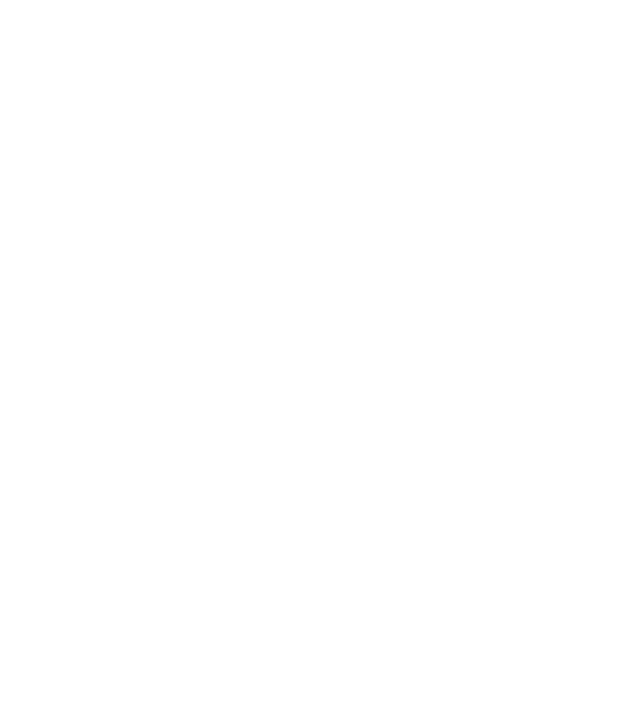
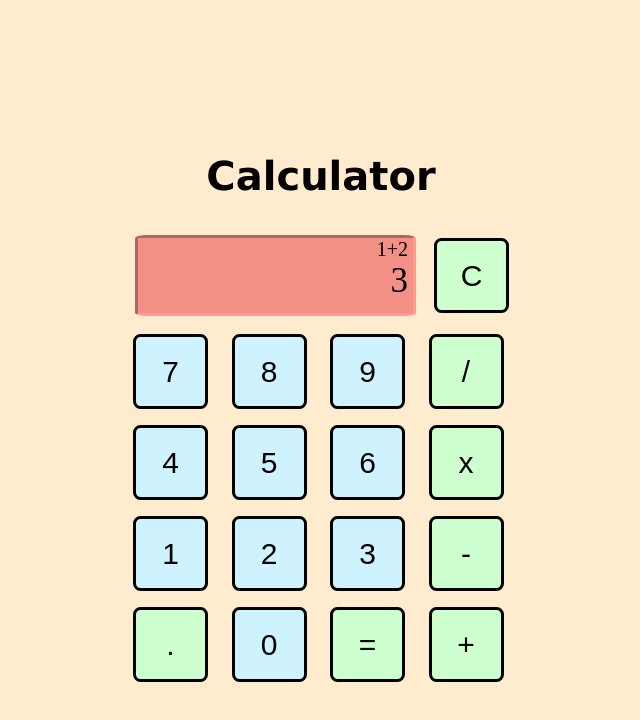
Before and after one commit to MatasMartin/calculator2, a plain HTML site: page index.html in a window 1280 px wide. Shown: the whole page, without its empty margins (327-967 px from the left). Drawn offline with Linux system fonts and the light colour scheme.

Commit message:
create front-end component of calculator (html, css)

```diff
--- a/index.html
+++ b/index.html
@@ -2,10 +2,45 @@
 <html lang="en">
     <head>
         <meta charset="UTF-8">
+        <link rel="stylesheet" href="styles.css">
+        <script src="main.js"></script>
         <meta name="viewport" content="width=device-width, initial-scale=1.0">
         <title>Calculator</title>
     </head>
     <body>
-
+        <h1>Calculator</h1>
+        <div class="calculator">
+            <div class="firstRow">
+                <div class="screen">
+                    <div class="previous">1+2</div>
+                    <div class="current">3</div>
+                </div>
+                <button class="clear">C</button>
+            </div>
+            <div class="rows">
+                <button class="numbers">7</button>
+                <button class="numbers">8</button>
+                <button class="numbers">9</button>
+                <button class="operators">/</button>
+            </div>
+            <div class="rows">
+                <button class="numbers">4</button>
+                <button class="numbers">5</button>
+                <button class="numbers">6</button>
+                <button class="operators">x</button>
+            </div>
+            <div class="rows">
+                <button class="numbers">1</button>
+                <button class="numbers">2</button>
+                <button class="numbers">3</button>
+                <button class="operators">-</button>
+            </div>
+            <div class="rows">
+                <button class="decimal">.</button>
+                <button class="numbers">0</button>
+                <button class="operators">=</button>
+                <button class="operators">+</button>
+            </div>
+        </div>
     </body>
 </html>
--- a/styles.css
+++ b/styles.css
@@ -0,0 +1,73 @@
+* {
+
+    font-size: 30px;
+}
+
+html {
+    background-color: blanchedalmond;
+}
+
+h1 {
+    font-family: 'Lucida Grande';
+    font-size: 40px;
+}
+
+body {
+    display: flex;
+    justify-content: center;
+    align-items: center;
+    flex-direction: column;
+    width: 100vw;
+    height: 100vh;
+}
+
+button {
+    height: 75px;
+    width: 75px;
+    margin: 8px;
+    border-width: 3px;
+    border-style: solid;
+    border-radius: 10%;
+    background-color:rgb(206, 243, 255);
+}
+
+button:hover {
+    background-color: rgb(186, 219, 231);
+    cursor: pointer;
+}
+
+.operators, .decimal, .clear {
+    background-color:rgb(206, 255, 206);
+}
+
+.operators:hover, .decimal:hover, .clear:hover  {
+    background-color: rgb(186, 231, 182);
+}
+
+.firstRow {
+    display: flex;
+    justify-content: center;
+    align-items: center;
+    flex-direction: row;
+
+}
+
+.screen {
+    width: 270px;
+    border: 3px inset rgb(255, 155, 144);
+    height: 75px;
+    margin: 10px;
+    background-color:rgb(243, 144, 133);
+    border-radius: 4%;
+    text-align: right;
+    padding-right: 5px;
+}
+
+.previous {
+    font-size: 20px;
+
+}
+
+.current {
+    font-size: 35px;
+}
```
Lines whose indentation alone changed are shown as unchanged.
